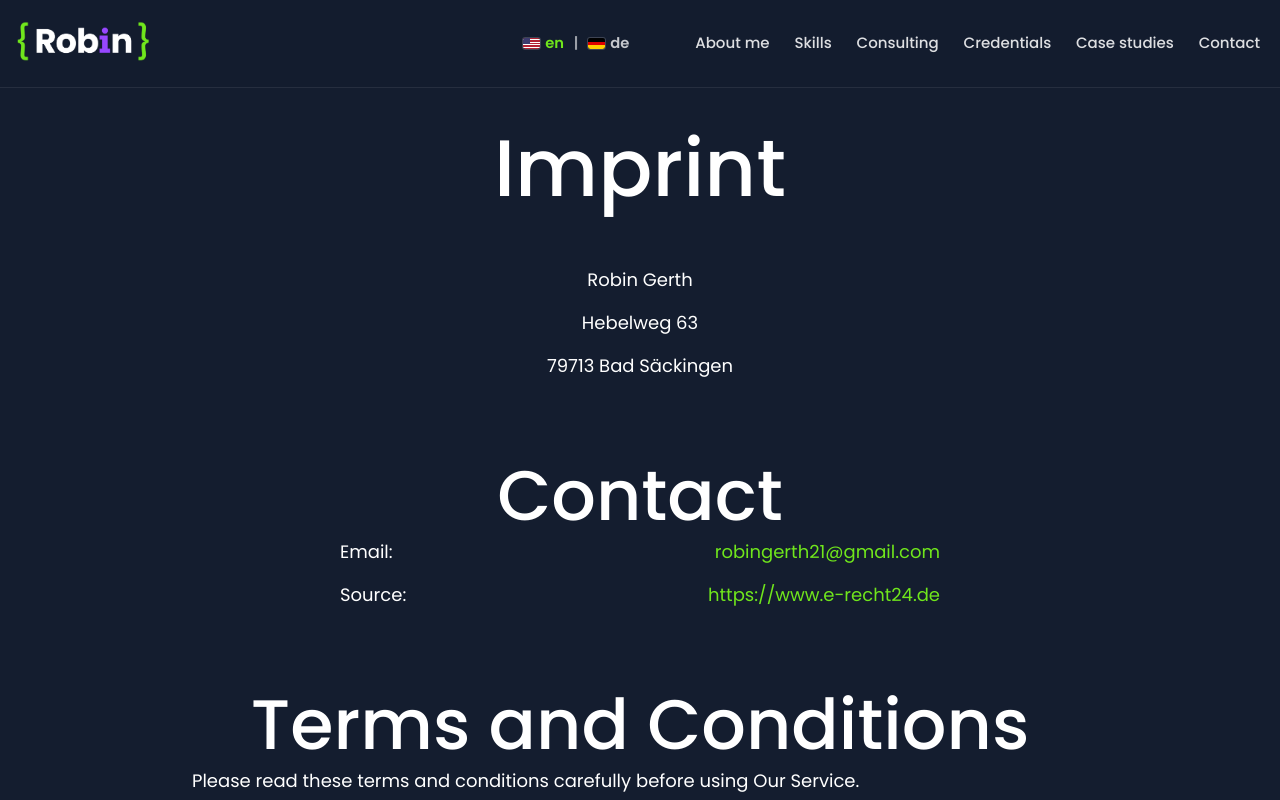
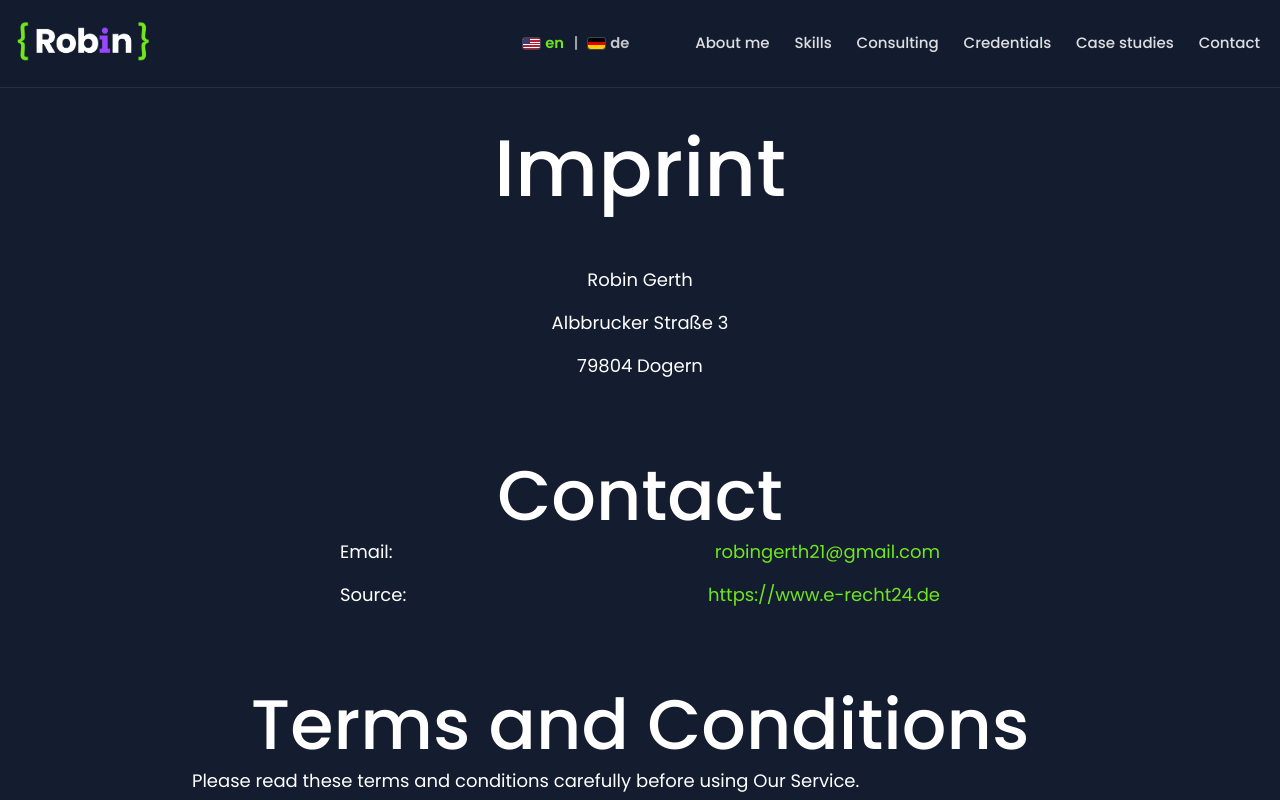
Before and after one commit to Gerth123/Portfolio, an Angular app: page /en/legal-notice in a window 1280 px wide. Shown: the top 800 px of the page. Built offline with nearby package versions, Linux system fonts and the light colour scheme.

Commit message:
Update postal address in legal notice to Albbrucker Straße 3, Dogern
Reflects the new address in both the DE and EN Impressum/Legal Notice
pages (header block and mail contact section).

```diff
--- a/src/app/legal-notice-german/legal-notice-german.component.html
+++ b/src/app/legal-notice-german/legal-notice-german.component.html
@@ -3,8 +3,8 @@
     <h1>Impressum</h1>
     <div class="contact">
       <p>Robin Gerth</p>
-      <p>Hebelweg 63</p>
-      <p>79713 Bad Säckingen</p>
+      <p>Albbrucker Straße 3</p>
+      <p>79804 Dogern</p>
     </div>
     <h2>Kontakt</h2>
     <div class="contactSecond">
@@ -305,8 +305,8 @@
         >
       </p>
       <p>
-        <strong>Per Post:</strong> Hebelweg 63, <br />
-        79713 Bad Säckingen, <br />
+        <strong>Per Post:</strong> Albbrucker Straße 3, <br />
+        79804 Dogern, <br />
         Deutschland
       </p>
     </div>
--- a/src/app/legal-notice/legal-notice.component.html
+++ b/src/app/legal-notice/legal-notice.component.html
@@ -8,8 +8,8 @@
       <h1>Imprint</h1>
       <div class="contact">
         <p>Robin Gerth</p>
-        <p>Hebelweg 63</p>
-        <p>79713 Bad Säckingen</p>
+        <p>Albbrucker Straße 3</p>
+        <p>79804 Dogern</p>
       </div>
       <h2>Contact</h2>
       <div class="contactSecond">
@@ -311,8 +311,8 @@
         </p>
 
         <p>
-          <strong>By mail:</strong> Hebelweg 63, <br />
-          79713 Bad Säckingen, <br />
+          <strong>By mail:</strong> Albbrucker Straße 3, <br />
+          79804 Dogern, <br />
           Germany
         </p>
       </div>
```
